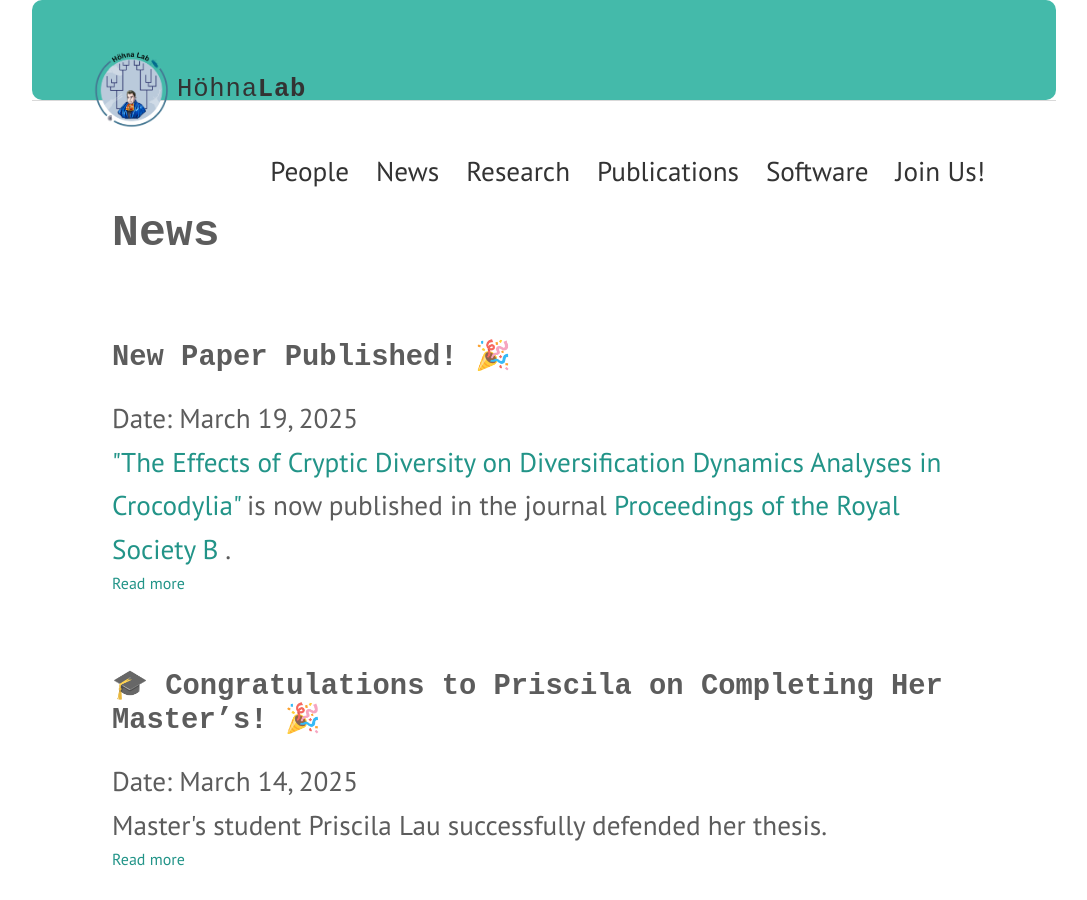
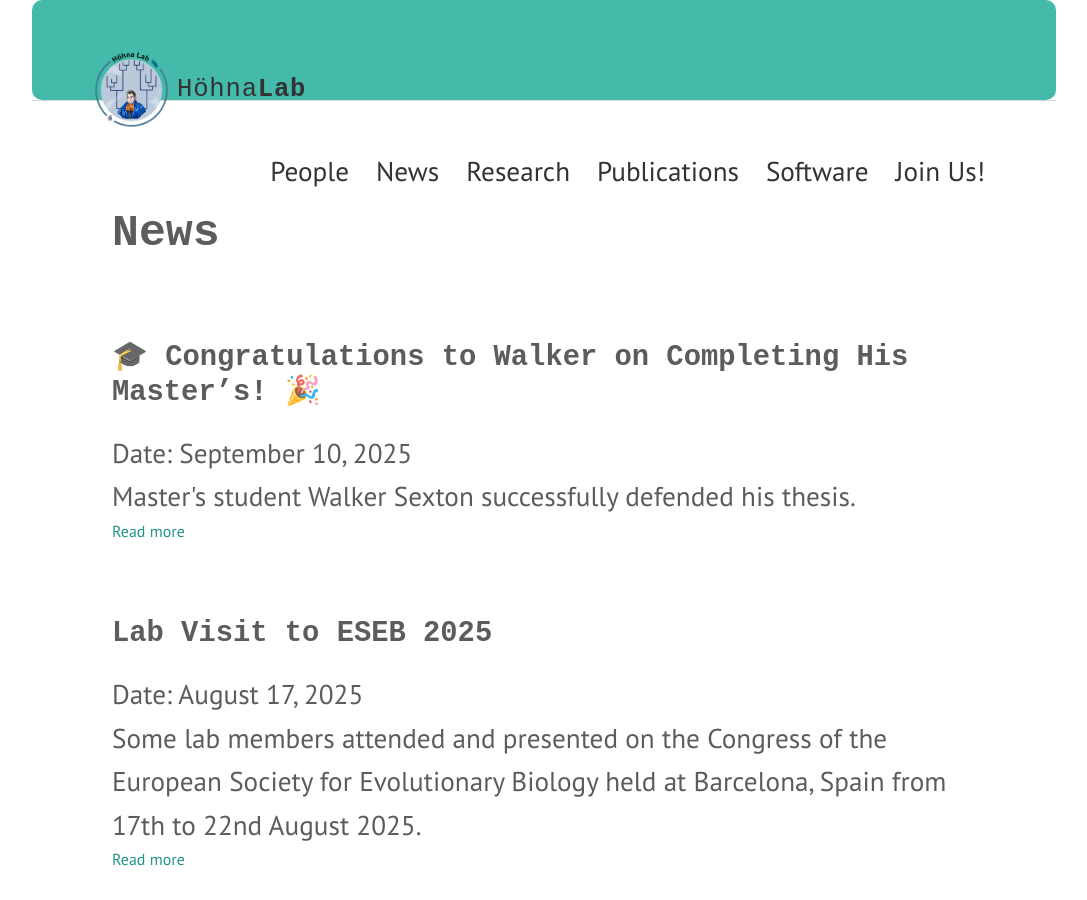
Before and after one commit to hoehnalab/hoehnalab.github.io, a Jekyll site: the page built from news.md, in a window 1280 px wide and 900 px high. Shown: the whole window, without its empty margins (96-1183 px from the left). Built offline with Jekyll 4.4.1, drawn with Linux system fonts in a browser that asks for light colours; some web fonts are replaced.

Commit message:
Updates - Walker'defense and ESEB

```diff
--- a/news.md
+++ b/news.md
@@ -28,6 +28,36 @@ permalink: /news/
 </header>
 
 <div class="updates-container">
+
+  <div class="updates">
+    <article class="updates-content">
+      <h4>🎓 Congratulations to Walker on Completing His Master’s! 🎉</h4>
+        <p>
+        Date: <time datetime="2025-09-09">September 10, 2025</time>
+        </p>
+        <p>
+            Master's student Walker Sexton successfully defended his thesis.
+       </p>
+        <a href="/updates/walker_defense" class="read-more">Read more</a>
+    </article>
+  </div>
+
+  <br><br>
+
+  <div class="updates">
+    <article class="updates-content">
+      <h4>Lab Visit to ESEB 2025</h4>
+        <p>
+        Date: <time datetime="2025-08-17">August 17, 2025</time>
+        </p>
+        <p>
+        Some lab members attended and presented on the Congress of the European Society for Evolutionary Biology held at Barcelona, Spain from 17<sup>th</sup> to 22<sup>nd</sup> August 2025.
+        </p>
+        <a href="/updates/eseb2025" class="read-more">Read more</a>
+    </article>
+  </div>
+
+  <br><br>
 
   <div class="updates">
     <article class="updates-content">
```
Also changed, not shown: updates/eseb2025.md (added, +49 -0 lines), updates/walker_defense.md (added, +39 -0 lines), assets/images/Walker_Defense.jpg (added), 1 other file.
